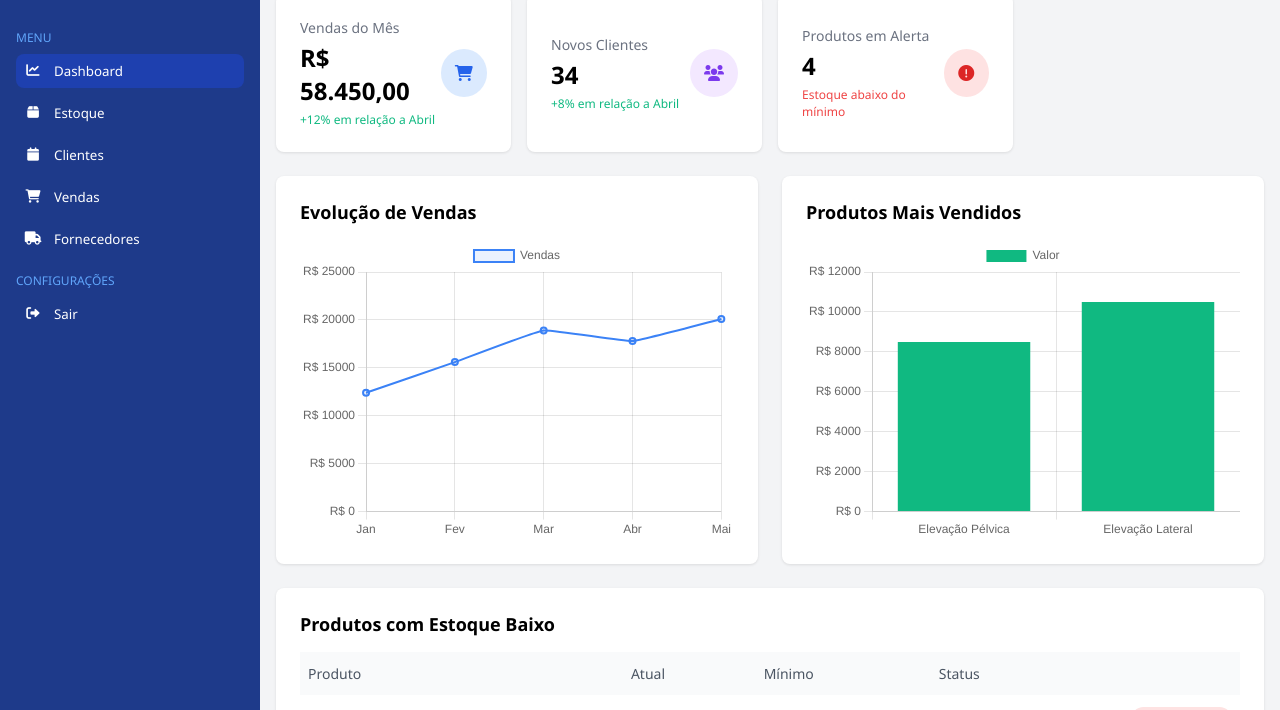
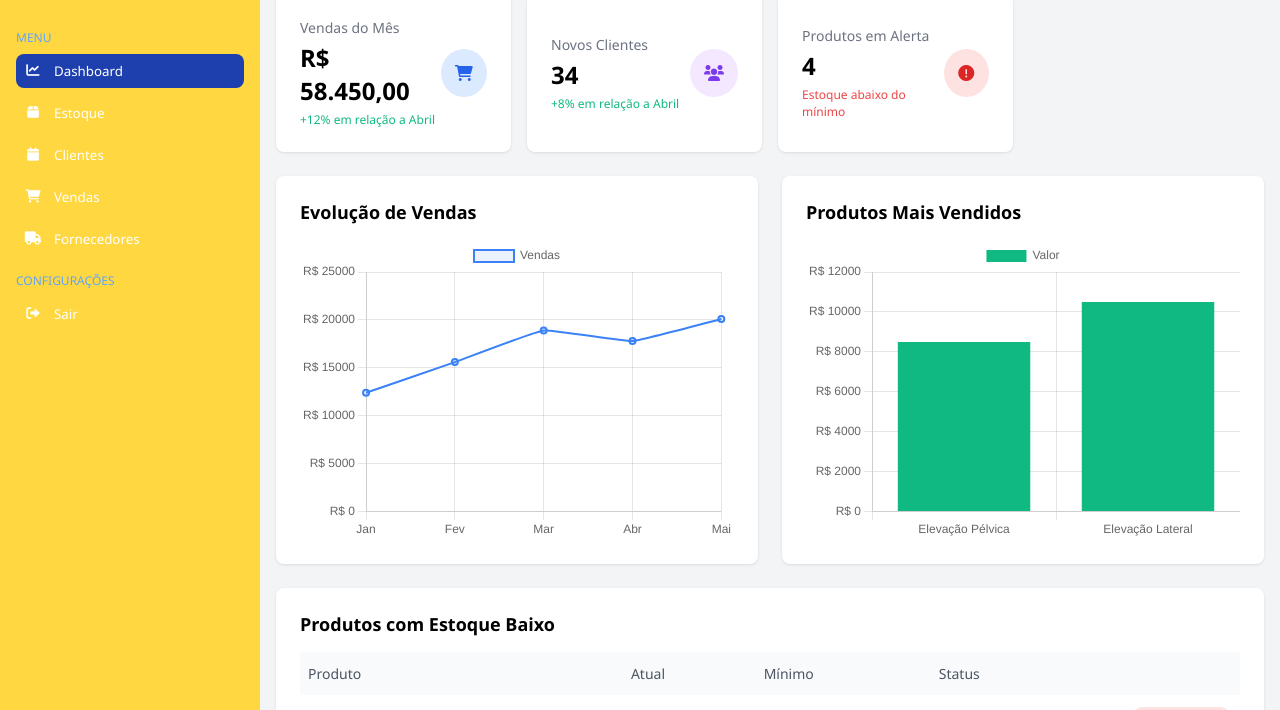
Before and after one commit to gcazuche/autoagile, a plain HTML site: page index.html in a window 1280 px wide. Shown: the part 90-800 px from the top of the page. Drawn offline with nearby package versions, Linux system fonts and the light colour scheme.

Commit message:
Update styles.css

```diff
--- a/styles.css
+++ b/styles.css
@@ -19,7 +19,7 @@ body {
 /* Sidebar */
 .sidebar {
     width: 260px;
-    background-color: #1e3a8a; /* bg-blue-900 */
+    background-color: #ffd740; /* bg-blue-900 */
     color: white;
     display: flex;
     flex-direction: column;
```
